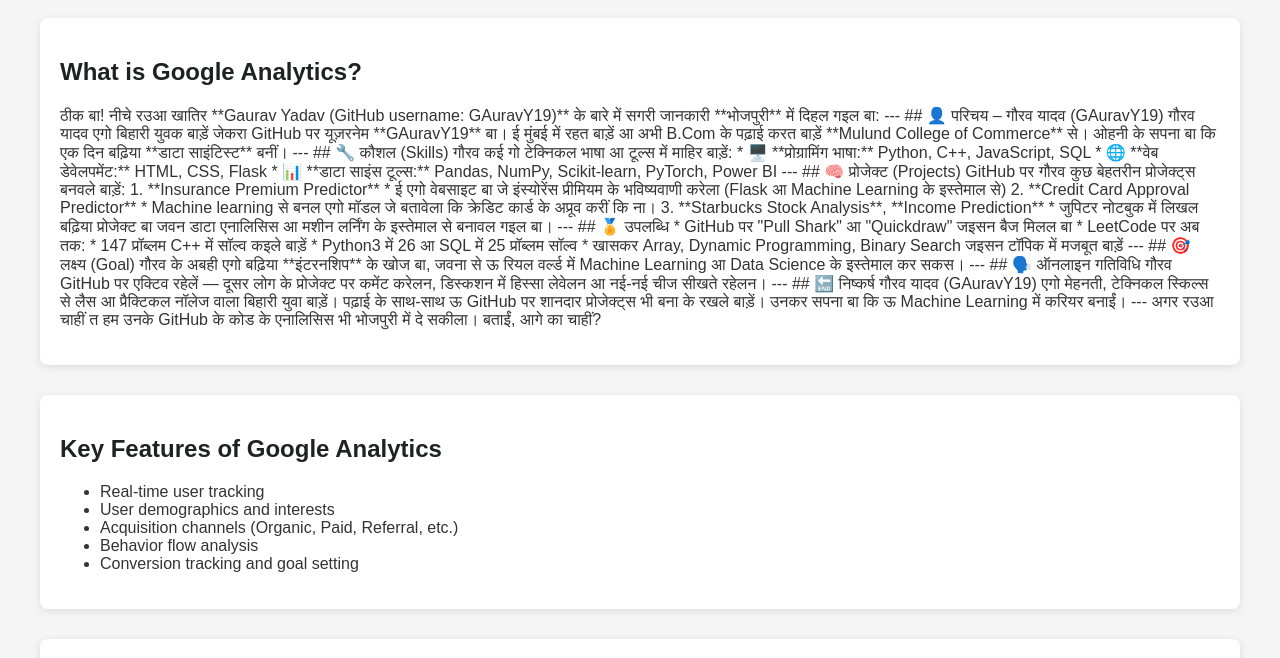
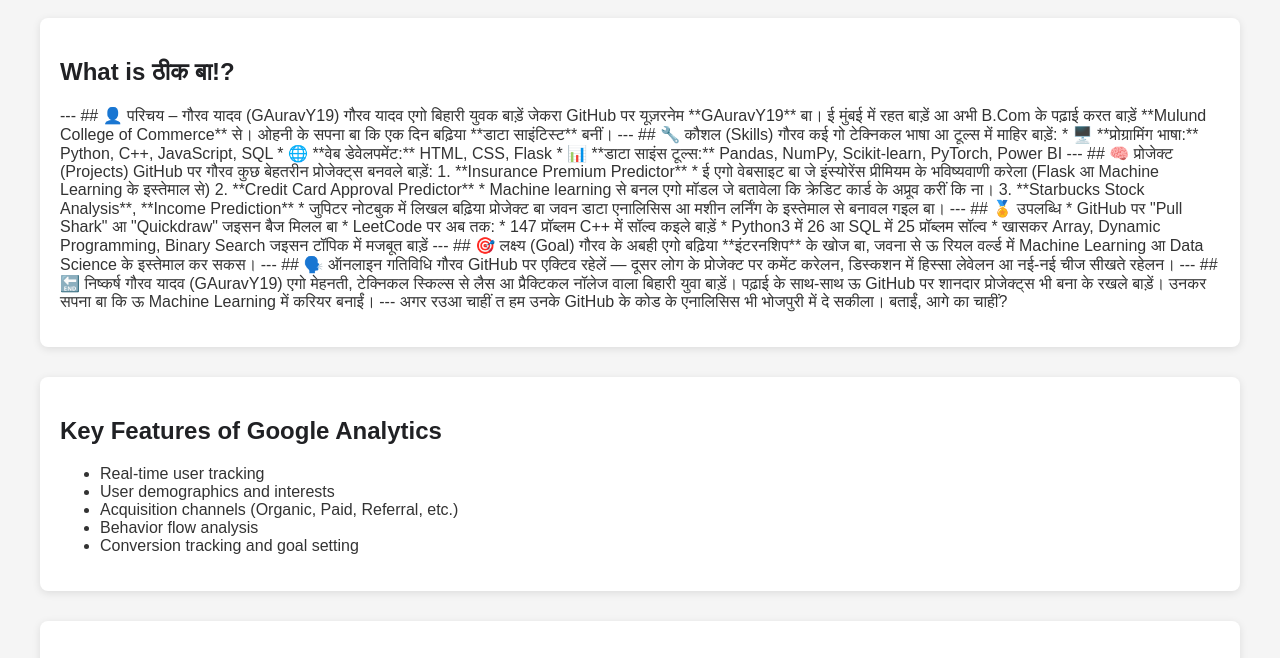
Before and after one commit to sarvesh-jadhav/SMA-Assignment-2-, a plain HTML site: page index.html in a window 1280 px wide. Shown: the part 80-738 px from the top of the page. Drawn offline with Linux system fonts and the light colour scheme.

Commit message:
Update index.html

```diff
--- a/index.html
+++ b/index.html
@@ -47,9 +47,9 @@
   <h1>Google Analytics & Its Role in Data Science</h1>
 
   <section>
-    <h2>What is Google Analytics?</h2>
+    <h2>What is  ठीक बा!?</h2>
     <p>
-     ठीक बा! नीचे रउआ खातिर **Gaurav Yadav (GitHub username: GAuravY19)** के बारे में सगरी जानकारी **भोजपुरी** में दिहल गइल बा:
+
 
 ---
 
```
